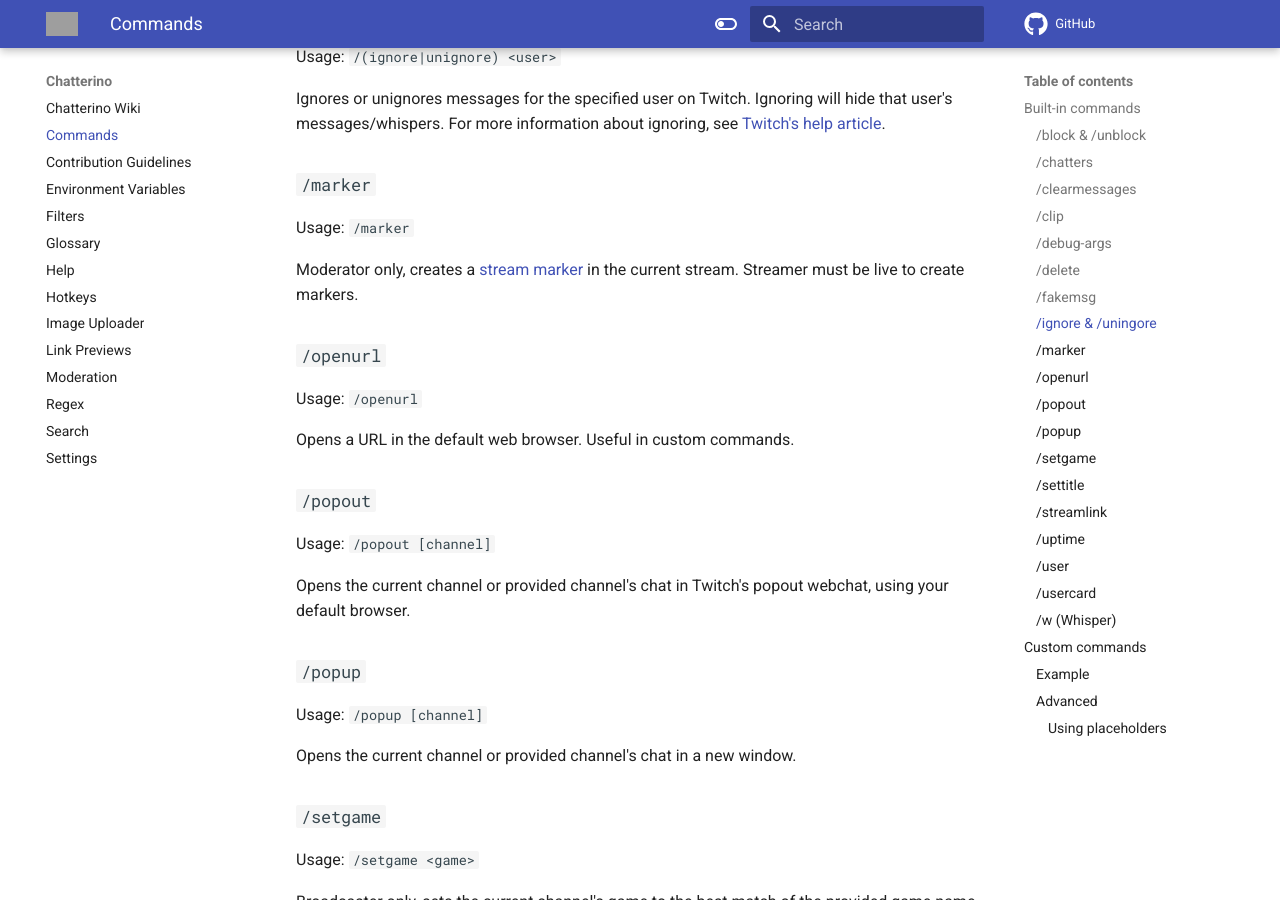
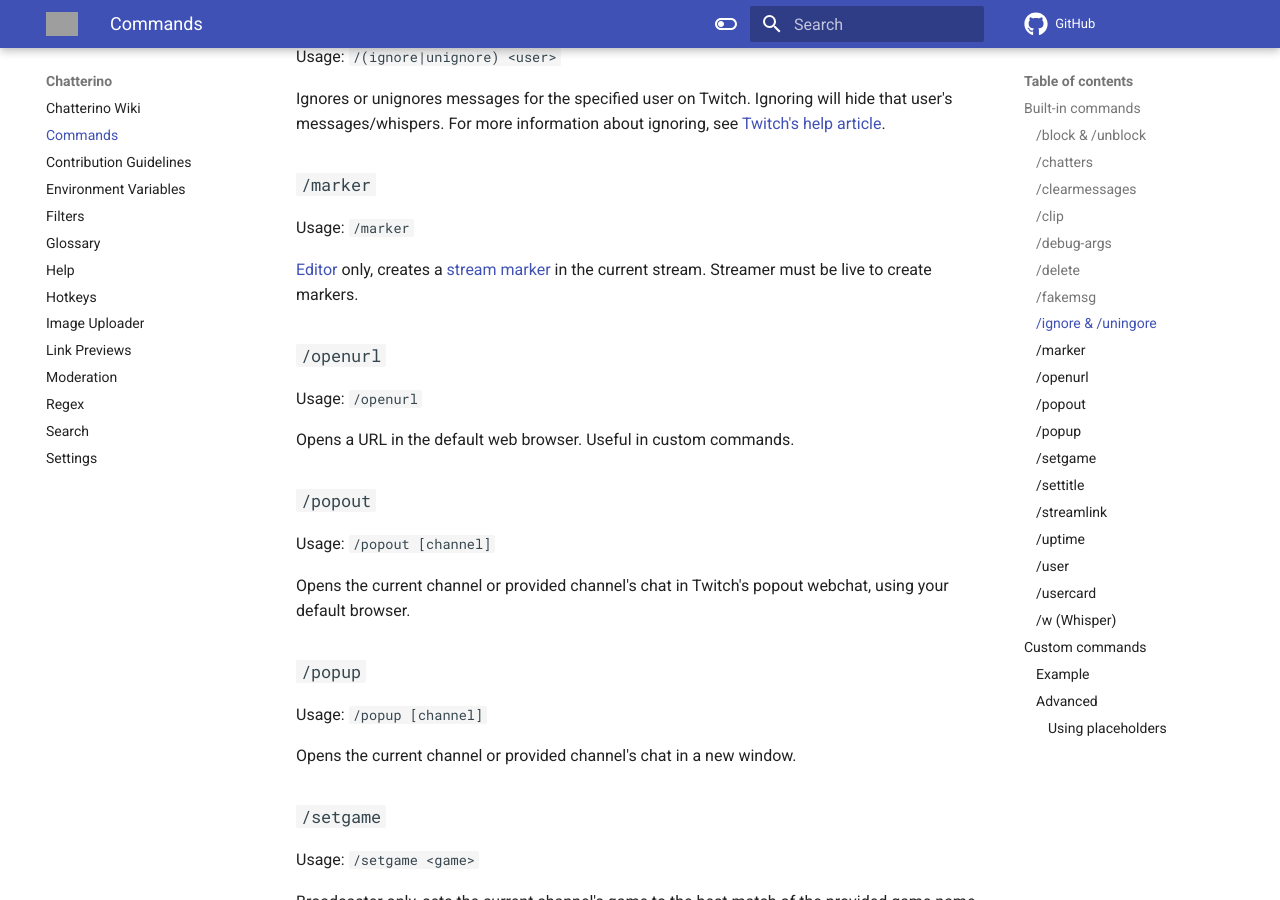
Before and after one commit to Chatterino/wiki, an MkDocs documentation site: the page built from docs/Commands.md, in a window 1280 px wide and 900 px high, scrolled down 1551 px. Built offline with MkDocs 1.6.1 and Material for MkDocs 9.7.7, drawn with Linux system fonts in a browser that asks for light colours; comment, search, counter and statistics services are not loaded; grey boxes are pictures that could not be loaded.

Commit message:
fix(commands): updat required permissions for /marker to editor role
Co-authored-by: Sidd <iProdigy@users.noreply.github.com>

```diff
--- a/docs/Commands.md
+++ b/docs/Commands.md
@@ -58,7 +58,7 @@
 
 Usage: `/marker`
 
-Moderator only, creates a [stream marker](https://help.twitch.tv/s/article/creating-highlights-and-stream-markers?language=en_US#markers) in the current stream. Streamer must be live to create markers.
+[Editor](https://help.twitch.tv/s/article/Managing-Roles-for-your-Channel#types) only, creates a [stream marker](https://help.twitch.tv/s/article/creating-highlights-and-stream-markers?language=en_US#markers) in the current stream. Streamer must be live to create markers.
 
 ### `/openurl`
 
```
